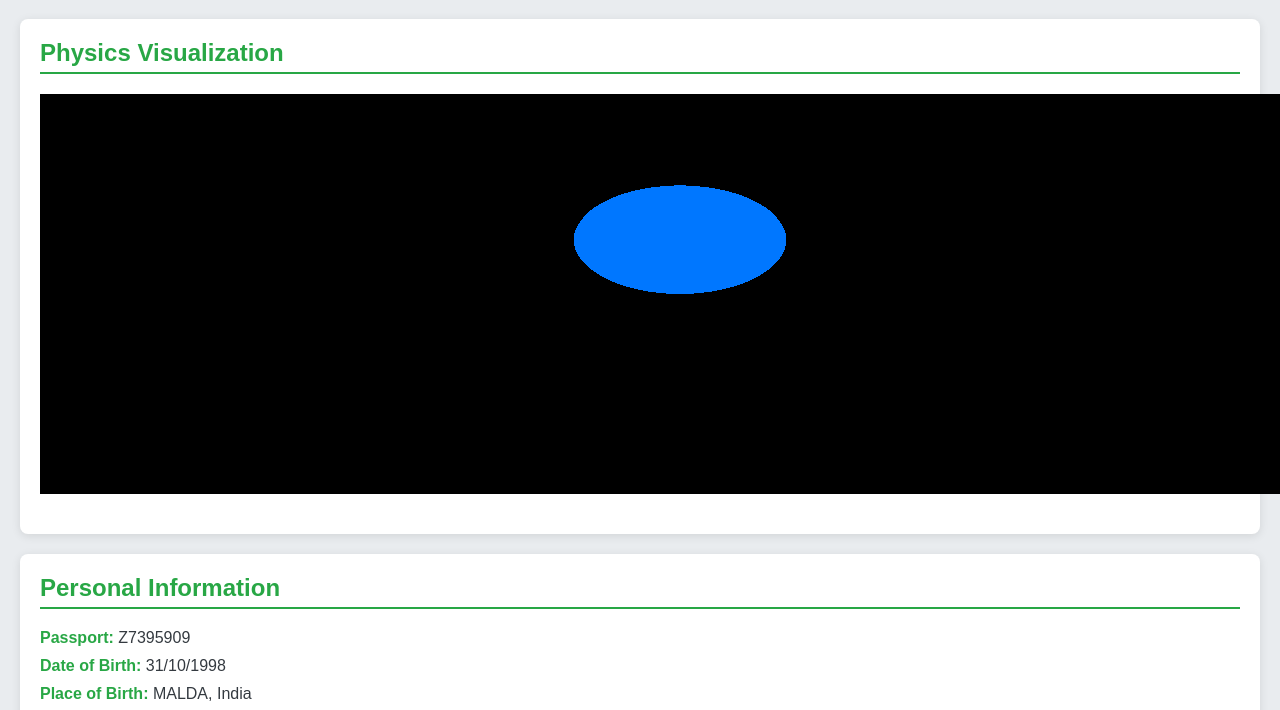
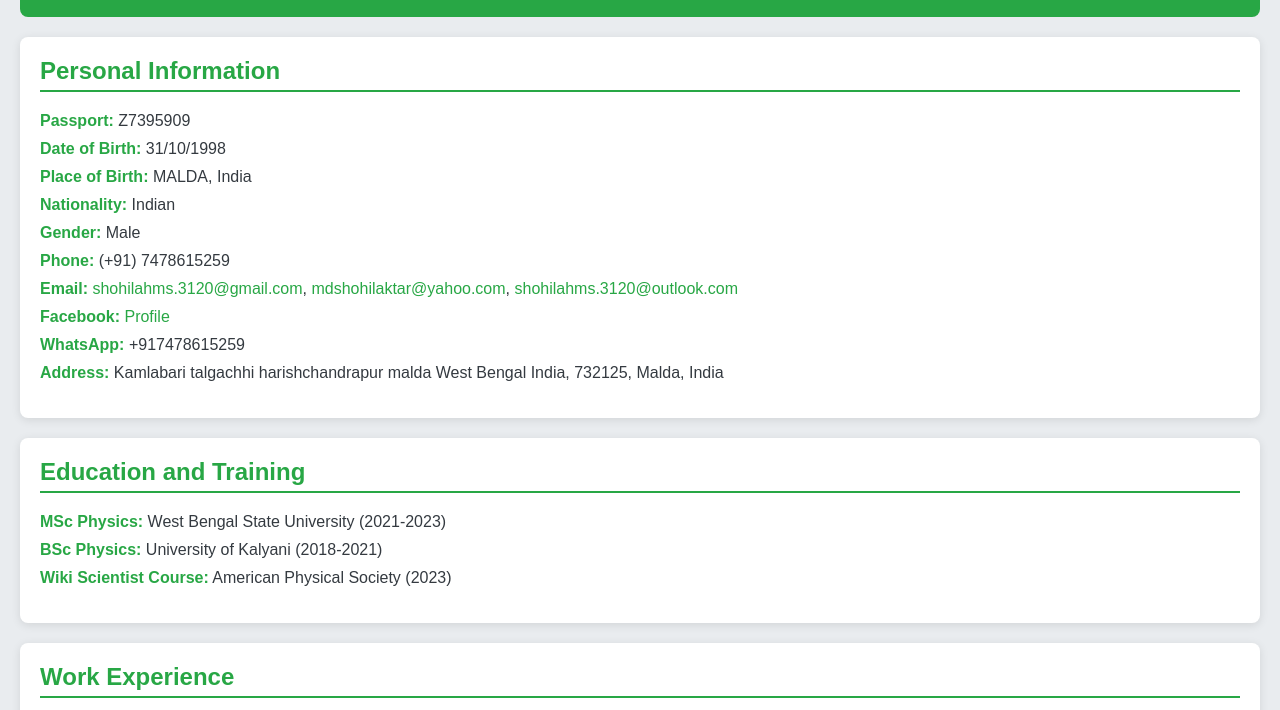
Before and after one commit to IRIS786/shohil-website, a plain HTML site: page index.html in a window 1280 px wide. Shown: the part 184-894 px from the top of the page. Drawn offline with nearby package versions, Linux system fonts and the light colour scheme.

Commit message:
Add files via upload

````diff
--- a/index.html
+++ b/index.html
@@ -1,3 +1,6 @@
+Here is the modified HTML code with the "Physics Visualization" section removed:
+
+```html
 <!DOCTYPE html>
 <html lang="en">
 <head>
@@ -76,11 +79,6 @@
         .contact-info a:hover {
             background: #1e7e34; /* Even darker green */
         }
-        #canvas-container {
-            width: 100%;
-            height: 400px;
-            margin: 20px 0;
-        }
     </style>
 </head>
 <body>
@@ -94,12 +92,6 @@
             <a href="https://orcid.org/0009-0003-8253-4531">ORCID</a>
         </div>
     </header>
-
-    <!-- Physics Visualization -->
-    <div class="section">
-        <h2>Physics Visualization</h2>
-        <div id="canvas-container"></div>
-    </div>
 
     <!-- Personal Information -->
     <div class="section">
@@ -196,7 +188,7 @@
                     <li>Quantifying Cellular Stiffness and Elasticity through Atomic Force Microscopy: A Biophysical Approach (June 2024)</li>
                     <li>How Can Quantum Gravity Help Explain the Origin of the Universe? (June 2024)</li>
                     <li>The Arrow of Time: Understanding Its Unidirectional Nature Through Mathematics and Physics (June 2024)</li>
-                    <li>Is String Theory Correct? An Examination of its Mathematical Foundations and Physical Implications (June 2024)</li>
+                    <li >Is String Theory Correct? An Examination of its Mathematical Foundations and Physical Implications (June 2024)</li>
                     <li>Unification of the Universe's Forces (June 2024)</li>
                     <li>Are There Parallel Universes? An Exploration of Multiverse Theories and Evidence (May 2024)</li>
                     <li>Exploratory Models and Speculative Hypotheses in the Study of Dark Matter and Dark Energy (February 2024)</li>
@@ -258,7 +250,7 @@
         <h2>Conferences and Seminars</h2>
         <ul>
             <li><strong>Certification for Design and Application of SPSS Software:</strong> Eudoxia Research Centre</li>
-            <li><strong>Attendance Certification for Nanotechnology Lecture:</strong> Nehru Science Centre , Mumbai (Topic: Unleashing the Power of Nanotechnology)</li>
+            <li><strong>Attendance Certification for Nanotechnology Lecture:</strong> Nehru Science Centre, Mumbai (Topic: Unleashing the Power of Nanotechnology)</li>
             <li><strong>Certificate for Participation in National Intellectual Property Awareness Mission</strong></li>
             <li><strong>Certificate for Participation in Two National Level Seminars on Recent Trends in Physics:</strong> Acharya Prafulla Chandra College</li>
             <li><strong>Certificate for One-Day National Seminar on Nanoscience and Astrophysics:</strong> Acharya Prafulla Chandra College</li>
@@ -294,7 +286,7 @@
         const camera = new THREE.PerspectiveCamera(75, window.innerWidth / window.innerHeight, 0.1, 1000);
         const renderer = new THREE.WebGLRenderer();
         renderer.setSize(window.innerWidth, 400);
-        document.getElementById('canvas-container').appendChild(renderer.domElement);
+        document.body.appendChild(renderer.domElement);
 
         const geometry = new THREE.SphereGeometry(1, 32, 32);
         const material = new THREE.MeshBasicMaterial({ color: 0x0077ff });
````
